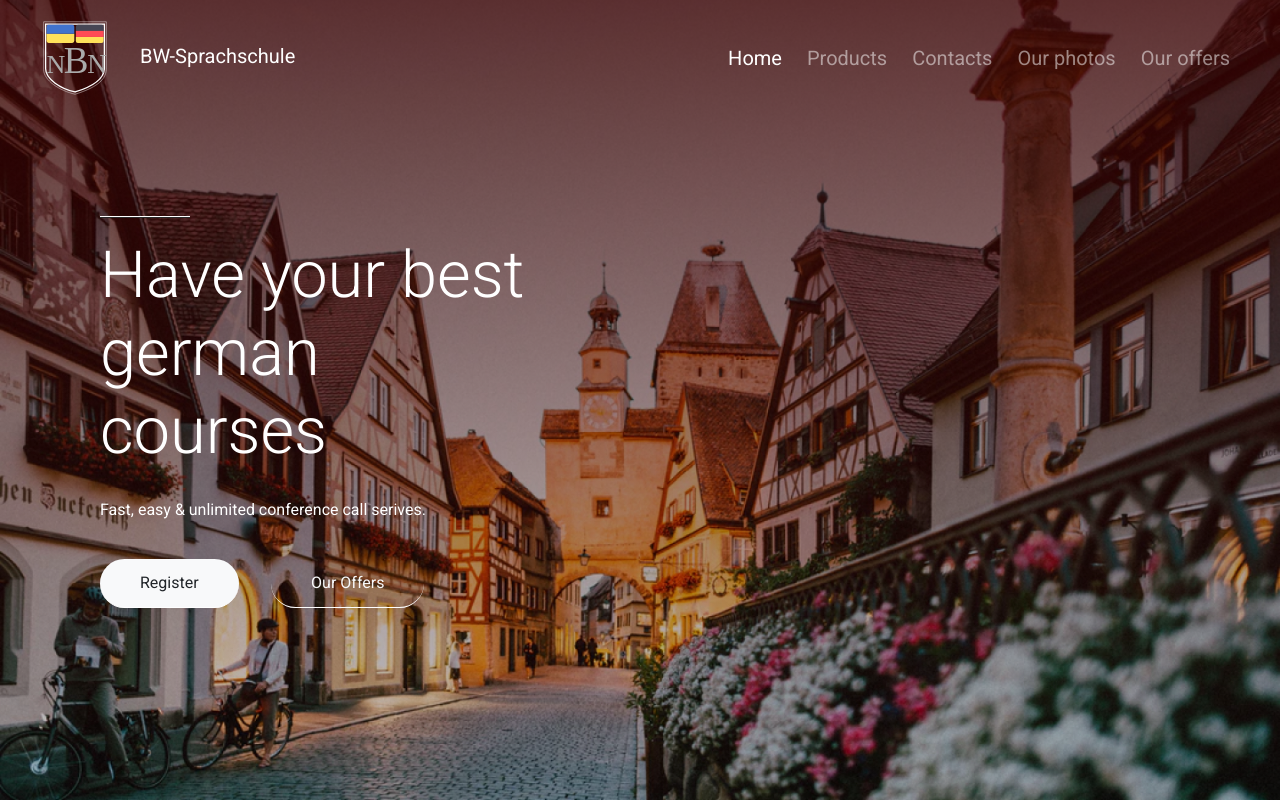
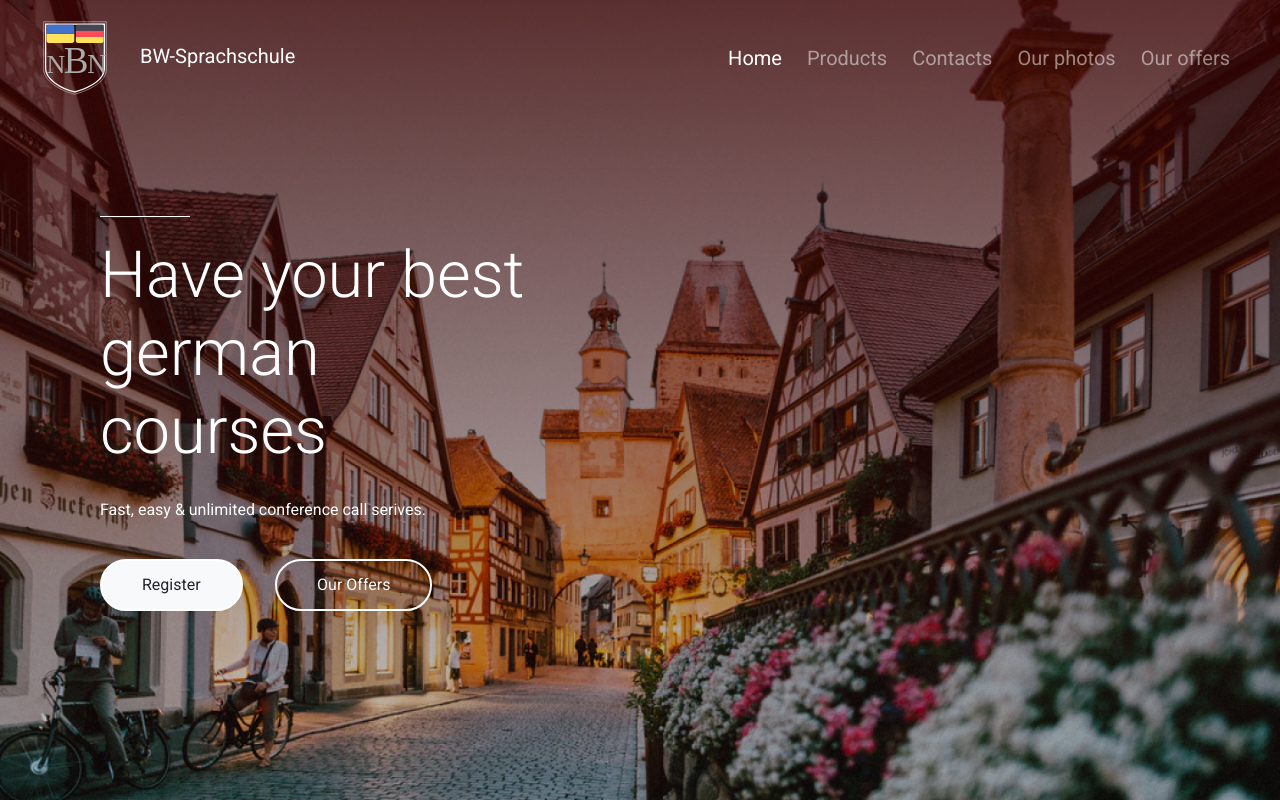
Before and after one commit to JulSav/BW, a PHP site: page / in a window 1280 px wide. Shown: the top 804 px of the page. Run offline with PHP 8.4, Linux system fonts and the light colour scheme; some libraries are stand-ins or nearby versions.

Commit message:
Add files via upload

```diff
--- a/css/style.css
+++ b/css/style.css
@@ -207,7 +207,7 @@ body {
   padding: 1.2rem 4rem !important;
   display: inline-block;
   text-decoration: none;
-  border-bottom: 1px solid #3A0000;
+  border: 2px solid #3A0000 !important;
   padding: 3px;
   transition: all .2s; }
 
@@ -571,7 +571,7 @@ body {
       .header-section section .header__text-box .heading-primary {
         padding-top: 2rem; }
       .header-section section .header__text-box .btn {
-        border-bottom: 1px solid white; }
+        border: 2px solid white; }
       @media only screen and (max-width: 356px) {
         .header-section section .header__text-box .btn {
           display: block;
```
